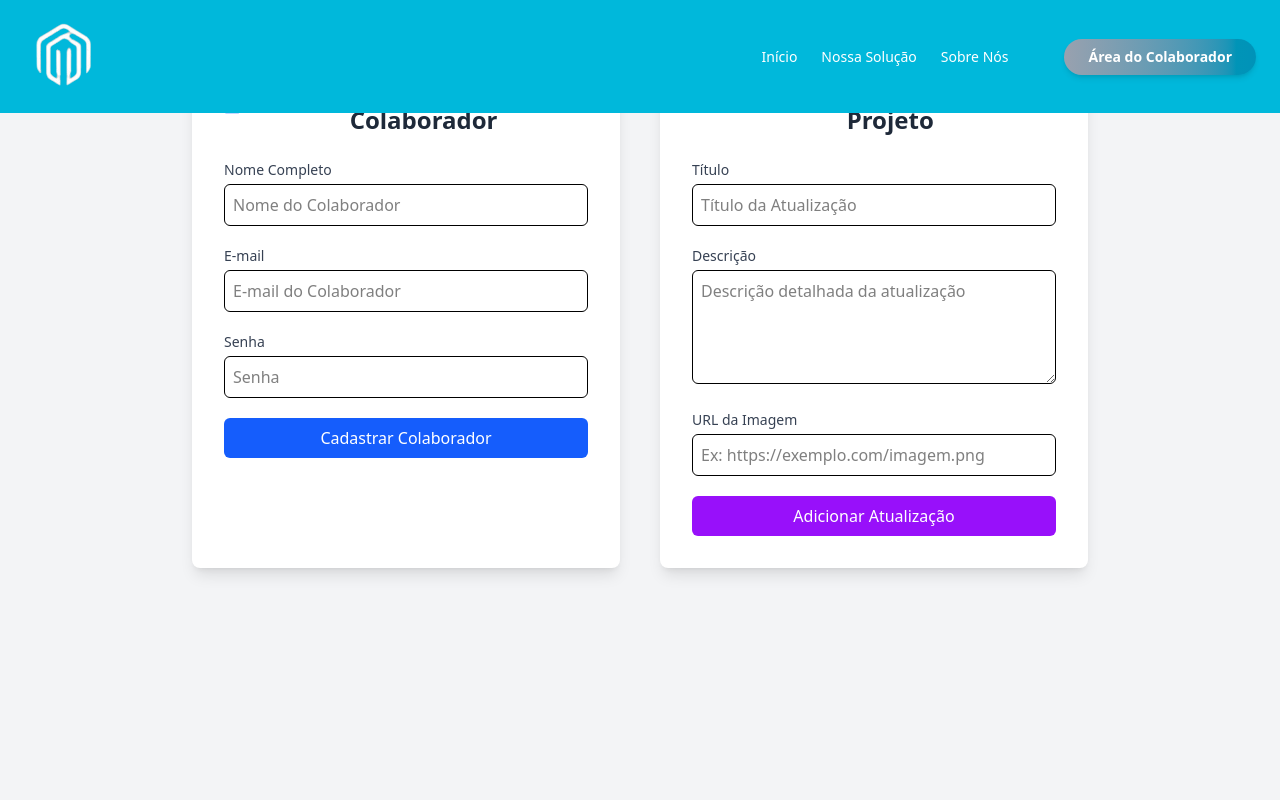
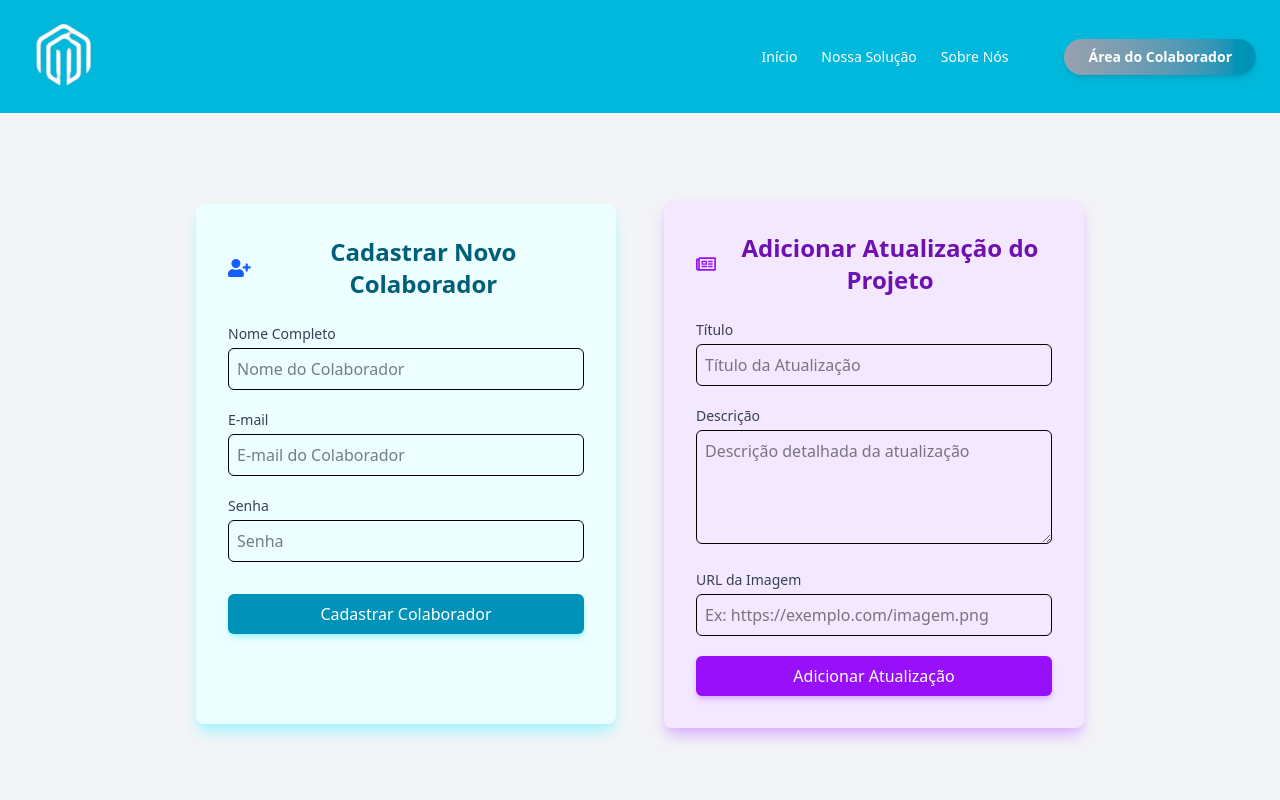
Before and after one commit to GrupoCodeNexus/GeoPulse, a React (Vite) app: page /cadastrar in a window 1280 px wide. Shown: the top 800 px of the page. Built offline with nearby package versions, Linux system fonts and the light colour scheme.

Commit message:
style: Criando a estilizacao dos formularios de atualizacao e criacao do usuario

```diff
--- a/src/Routes/Cadastrar.jsx
+++ b/src/Routes/Cadastrar.jsx
@@ -45,6 +45,7 @@ export default function Cadastrar() { // Alterado de CadastrarPage para Cadastra
         setNomeColaborador("")
         setEmailColaborador("")
         setSenhaColaborador("")
+        alert(`O perfil do colaborador '${nomeColaborador}' foi adicionado com sucesso!`)
       } else {
         setCadastroColaboradorError(data.message || "Erro ao cadastrar colaborador.")
       }
@@ -95,12 +96,12 @@ export default function Cadastrar() { // Alterado de CadastrarPage para Cadastra
   }
 
   return (
-    <div className="min-h-screen bg-gray-100 py-10 px-4">
-      <div className="max-w-4xl mx-auto grid grid-cols-1 md:grid-cols-2 gap-10">
+    <div className="min-h-screen bg-gray-100 pt-14 px-6">
+      <div className="max-w-4xl mx-auto grid grid-cols-1 md:grid-cols-2 gap-10 my-36">
 
         {/* Seção de Cadastro de Novo Colaborador */}
-        <div className="bg-white p-8 rounded-lg shadow-lg">
-          <h2 className="text-2xl font-bold mb-6 text-center text-gray-800 flex items-center justify-center">
+        <div className="bg-cyan-50 p-8 rounded-lg shadow-lg m-3.5 md:m-1 shadow-cyan-200 hover:shadow-xl transition">
+          <h2 className="text-2xl font-extrabold mb-6 text-center text-cyan-800 flex items-center justify-center">
             <FaUserPlus className="mr-3 text-blue-600" /> Cadastrar Novo Colaborador
           </h2>
 
@@ -154,7 +155,7 @@ export default function Cadastrar() { // Alterado de CadastrarPage para Cadastra
 
             <button
               type="submit"
-              className="w-full bg-blue-600 text-white py-2 rounded-md hover:bg-blue-700 transition flex items-center justify-center"
+              className="w-full mt-8 bg-cyan-600 text-white py-2 rounded-md shadow-md shadow-cyan-200 hover:shadow-lg hover:bg-cyan-700 transition flex items-center justify-center cursor-pointer"
               disabled={loadingColaborador}
             >
               {loadingColaborador ? (
@@ -170,8 +171,8 @@ export default function Cadastrar() { // Alterado de CadastrarPage para Cadastra
         </div>
 
         {/* Seção de Adicionar Últimas Atualizações e Funcionalidades */}
-        <div className="bg-white p-8 rounded-lg shadow-lg">
-          <h2 className="text-2xl font-bold mb-6 text-center text-gray-800 flex items-center justify-center">
+        <div className="bg-purple-100 p-8 rounded-lg shadow-lg mx-3.5 md:mx-1 shadow-purple-300 hover:shadow-xl transition">
+          <h2 className="text-2xl font-extrabold mb-6 text-center text-purple-800 flex items-center justify-center">
             <FaRegNewspaper className="mr-3 text-purple-600" /> Adicionar Atualização do Projeto
           </h2>
 
@@ -225,7 +226,7 @@ export default function Cadastrar() { // Alterado de CadastrarPage para Cadastra
 
             <button
               type="submit"
-              className="w-full bg-purple-600 text-white py-2 rounded-md hover:bg-purple-700 transition flex items-center justify-center"
+              className="w-full bg-purple-600 text-white py-2 rounded-md shadow-md shadow-purple-300 hover:bg-purple-700 hover:shadow-lg transition flex items-center justify-center cursor-pointer"
               disabled={loadingAtualizacao}
             >
               {loadingAtualizacao ? (
```
